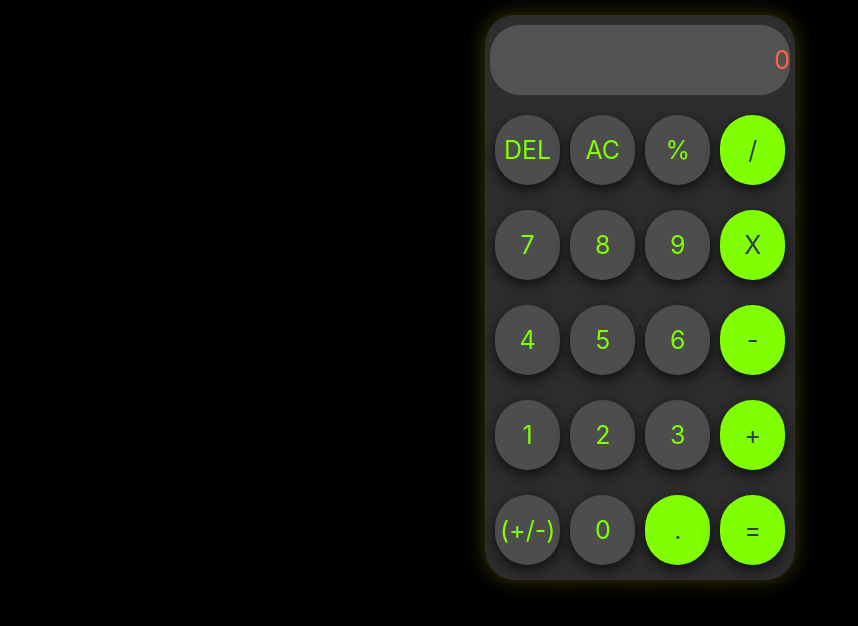
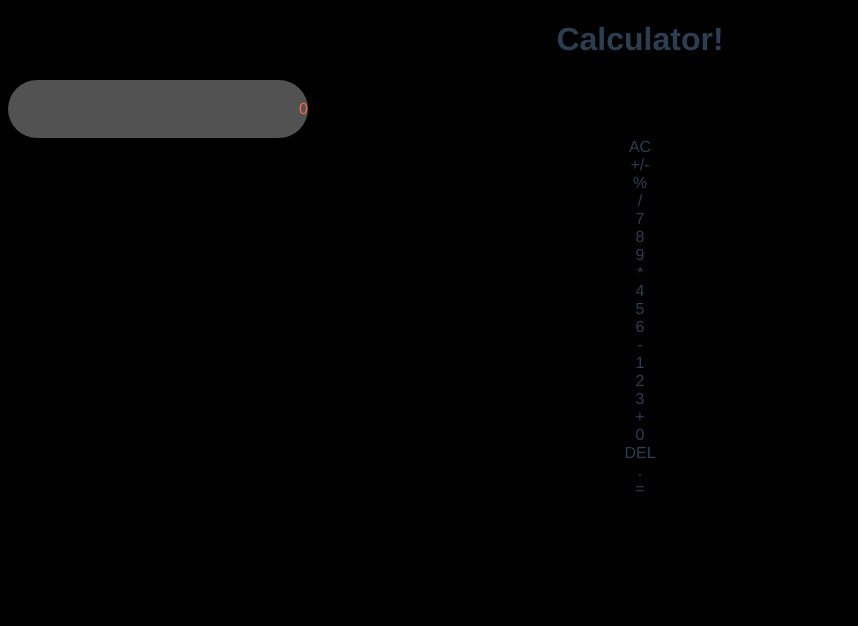
Before and after one commit to naraja03/calculator, a Vue app: page / in a window 1280 px wide. Shown: the top 626 px of the page, without its empty margins (0-858 px from the left). Built offline with nearby package versions, Linux system fonts and the light colour scheme.

Commit message:
Update App.vue

```diff
--- a/src/App.vue
+++ b/src/App.vue
@@ -1,34 +1,29 @@
 <template>
-  <div class="main">
-    <div class="calculator">
-      <div class="display">{{ current || 0 }}</div>
-      <div @click="del" class="button">DEL</div>
-      <div @click="clearAll" class="button">AC</div>
-      <div @click="percent" class="button">%</div>
-      <div @click="divide" class="button operator">/</div>
-      <div @click="append('7')" class="button">7</div>
-      <div @click="append('8')" class="button">8</div>
-      <div @click="append('9')" class="button">9</div>
-      <div @click="times" class="button operator">X</div>
-      <div @click="append('4')" class="button">4</div>
-      <div @click="append('5')" class="button">5</div>
-      <div @click="append('6')" class="button">6</div>
-      <div @click="minus" class="button operator">-</div>
-      <div @click="append('1')" class="button">1</div>
-      <div @click="append('2')" class="button">2</div>
-      <div @click="append('3')" class="button">3</div>
-      <div @click="add" class="button operator">+</div>
-      <div @click="sign" class="button">(+/-)</div>
-      <div @click="append('0')" class="button">0</div>
-      <div @click="dot" class="button operator">.</div>
-      <div
-        @click="equal"
-        @keyup="enter"
-        v-show="buttonDisable"
-        class="button operator"
-      >
-        =
-      </div>
+  <div>
+    <h1>Calculator!</h1>
+    <div class="calc">
+      <div class="display">{{ current || "0" }}</div>
+      <div @click="clear" class="btn">AC</div>
+      <div @click="two" class="btn">+/-</div>
+      <div @click="percent" class="btn">%</div>
+      <div @click="divide" class="btn sign">/</div>
+      <div @click="append('7')" class="btn">7</div>
+      <div @click="append('8')" class="btn">8</div>
+      <div @click="append('9')" class="btn">9</div>
+      <div @click="multiply" class="btn sign">*</div>
+      <div @click="append('4')" class="btn">4</div>
+      <div @click="append('5')" class="btn">5</div>
+      <div @click="append('6')" class="btn">6</div>
+      <div @click="minus" class="btn sign">-</div>
+      <div @click="append('1')" class="btn">1</div>
+      <div @click="append('2')" class="btn">2</div>
+      <div @click="append('3')" class="btn">3</div>
+      <div @click="add" class="btn sign">+</div>
+      <div @click="append(0)" class="btn zero">0</div>
+      <div @click="del" class="btn">DEL</div>
+
+      <div @click="dot" class="btn">.</div>
+      <div @click="equal" class="btn equal">=</div>
     </div>
   </div>
 </template>
@@ -36,89 +31,96 @@
 <script>
 import { ref } from "vue";
 export default {
-  name: "App",
+  name: "Calculator",
+
   setup() {
+    let current = ref("");
     let previous = ref(null);
-    let current = ref("");
     let operator = ref(null);
-    let operatorClicked = ref(false);
-    let buttonDisable = ref(true);
+    let operatorClick = ref(false);
 
+    function clear() {
+      current.value = "";
+    }
+    function two() {
+      current.value =
+        current.value.charAt(0) === "-"
+          ? current.value.slice(1)
+          : `-${current.value}`;
+    }
+    function percent() {
+      current.value = `${current.value / 100}`;
+    }
     function append(number) {
-      if (operatorClicked.value) {
+      if (operatorClick.value) {
         current.value = "";
-        operatorClicked.value = false;
-        console.log("value 1", current.value);
+        operatorClick.value = false;
       }
       current.value = `${current.value}${number}`;
-      buttonDisable.value = true;
-      console.log("value 1", current.value);
+    }
+    function dot() {
+      if (current.value.indexOf(".") === -1) {
+        `${append(".")}`;
+      }
     }
     function del() {
       current.value = current.value.slice(0, -1);
     }
-    function percent() {
-      current.value = `${parseFloat(current.value) / 100}`;
-    }
-    function sign() {
-      current.value =
-        current.value.charAt(0) === "-"
-          ? `${current.value.slice(1)}`
-          : `-${current.value}`;
-    }
-    function clearAll() {
-      current.value = "";
-    }
-    function dot() {
-      if (current.value.indexOf(".") === -1) {
-        append(".");
-      }
-    }
+
     function setPrevious() {
       previous.value = current.value;
-      operatorClicked.value = true;
+      operatorClick.value = true;
     }
+
     function divide() {
       operator.value = (a, b) => a / b;
       setPrevious();
     }
-    function times() {
+
+    function multiply() {
       operator.value = (a, b) => a * b;
       setPrevious();
     }
+
     function minus() {
       operator.value = (a, b) => a - b;
       setPrevious();
     }
+
     function add() {
       operator.value = (a, b) => a + b;
-
       setPrevious();
     }
+
     function equal() {
-      current.value = operator.value(previous.value, current.value);
-      buttonDisable.value = false;
+      current.value = operator.value(
+        parseFloat(previous.value),
+       parseFloat(current.value)
+      );
       console.log(current.value);
       console.log(previous.value);
-      previous.value = null;
+
+      previous.value=null;
+
     }
+
     return {
-      buttonDisable,
-      equal,
+      current,
+      previous,
+      operator,
+      operatorClick,
+      clear,
+      two,
+      percent,
+      append,
+      dot,
+      del,
+      setPrevious,
       divide,
-      times,
+      multiply,
       minus,
       add,
-      dot,
-      clearAll,
-      sign,
-      percent,
-      del,
-      append,
-      current,
-      operator,
-      previous,
-      operatorClicked,
+      equal,
     };
   },
 };
```
